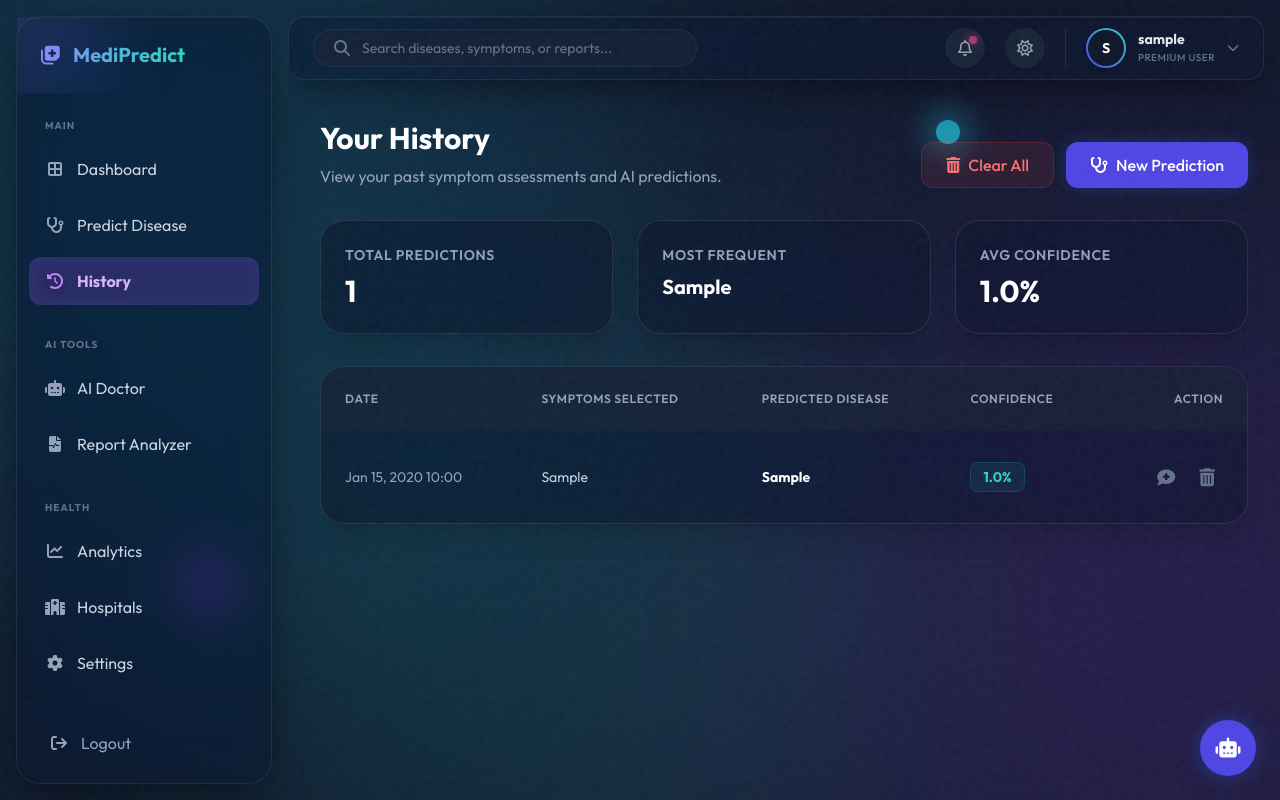
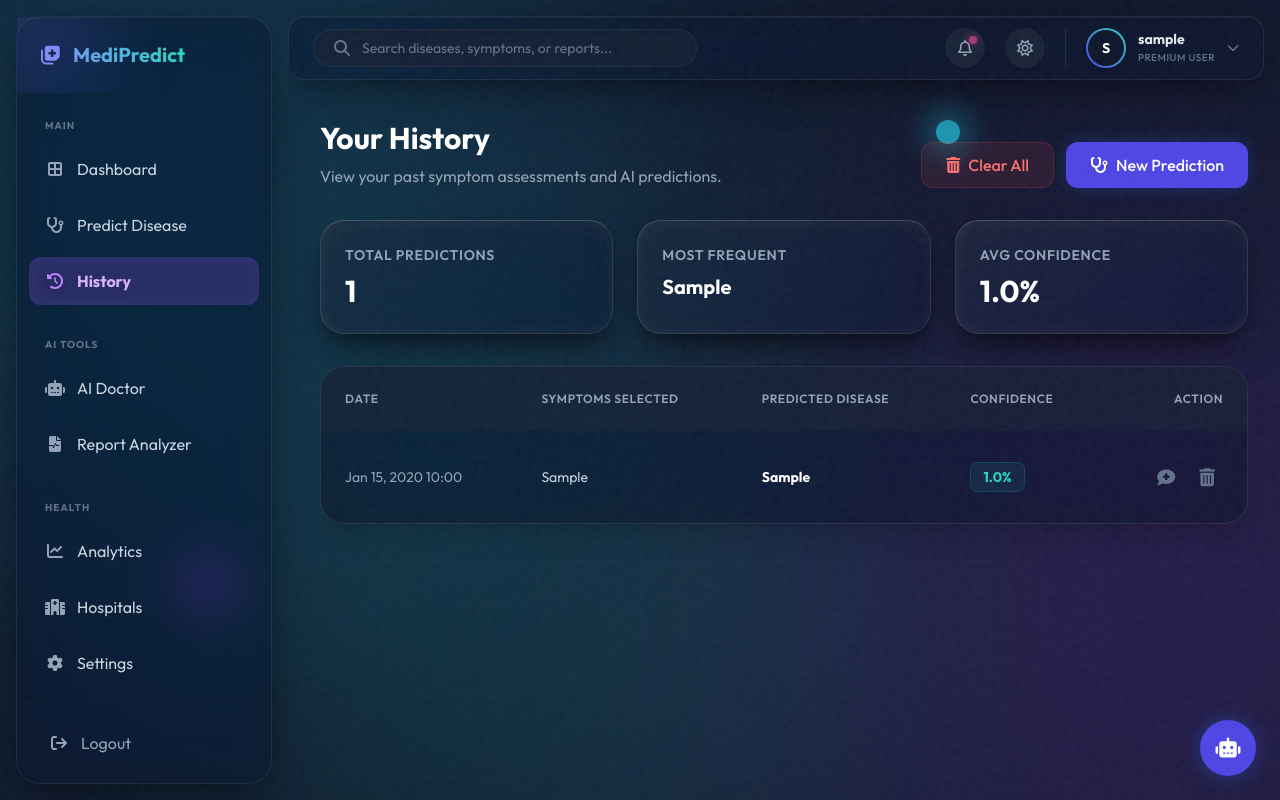
Before and after one commit to manyatagupta/disease-prediction, a Django app: page /history/ in a window 1280 px wide. Run offline with Django 5.2, Linux system fonts and the light colour scheme; a user stored in the database is signed in; tables that the repository leaves empty hold one stand-in row (values such as "Sample post"); some libraries are stand-ins or nearby versions.

Commit message:
Enhance history page UI

```diff
--- a/templates/predictor/history.html
+++ b/templates/predictor/history.html
@@ -27,15 +27,15 @@
 
     {% if history %}
     <div class="grid grid-cols-1 md:grid-cols-3 gap-6 mb-8">
-        <div class="bg-white/80 dark:bg-slate-900/60 backdrop-blur-2xl backdrop-saturate-150 border border-white/40 dark:border-white/10 shadow-[0_8px_30px_rgba(0,0,0,0.08)] dark:shadow-[0_8px_30px_rgba(0,0,0,0.3)] rounded-3xl p-6 shadow-sm dark:shadow-xl" data-aos="fade-up" data-aos-delay="100">
+        <div class="glass-3d rounded-3xl p-6" data-aos="fade-up" data-aos-delay="100" data-tilt data-tilt-max="5" data-tilt-speed="400" data-tilt-glare data-tilt-max-glare="0.2">
             <h3 class="text-sm font-semibold text-slate-500 dark:text-slate-400 uppercase tracking-wider mb-2">Total Predictions</h3>
             <p class="text-3xl font-bold text-slate-900 dark:text-white">{{ total_predictions }}</p>
         </div>
-        <div class="bg-white/80 dark:bg-slate-900/60 backdrop-blur-2xl backdrop-saturate-150 border border-white/40 dark:border-white/10 shadow-[0_8px_30px_rgba(0,0,0,0.08)] dark:shadow-[0_8px_30px_rgba(0,0,0,0.3)] rounded-3xl p-6 shadow-sm dark:shadow-xl" data-aos="fade-up" data-aos-delay="200">
+        <div class="glass-3d rounded-3xl p-6" data-aos="fade-up" data-aos-delay="200" data-tilt data-tilt-max="5" data-tilt-speed="400" data-tilt-glare data-tilt-max-glare="0.2">
             <h3 class="text-sm font-semibold text-slate-500 dark:text-slate-400 uppercase tracking-wider mb-2">Most Frequent</h3>
             <p class="text-xl font-bold text-slate-900 dark:text-white truncate">{{ most_frequent_disease|default:"None" }}</p>
         </div>
-        <div class="bg-white/80 dark:bg-slate-900/60 backdrop-blur-2xl backdrop-saturate-150 border border-white/40 dark:border-white/10 shadow-[0_8px_30px_rgba(0,0,0,0.08)] dark:shadow-[0_8px_30px_rgba(0,0,0,0.3)] rounded-3xl p-6 shadow-sm dark:shadow-xl" data-aos="fade-up" data-aos-delay="300">
+        <div class="glass-3d rounded-3xl p-6" data-aos="fade-up" data-aos-delay="300" data-tilt data-tilt-max="5" data-tilt-speed="400" data-tilt-glare data-tilt-max-glare="0.2">
             <h3 class="text-sm font-semibold text-slate-500 dark:text-slate-400 uppercase tracking-wider mb-2">Avg Confidence</h3>
             <p class="text-3xl font-bold text-slate-900 dark:text-white">{{ avg_confidence }}%</p>
         </div>
```
